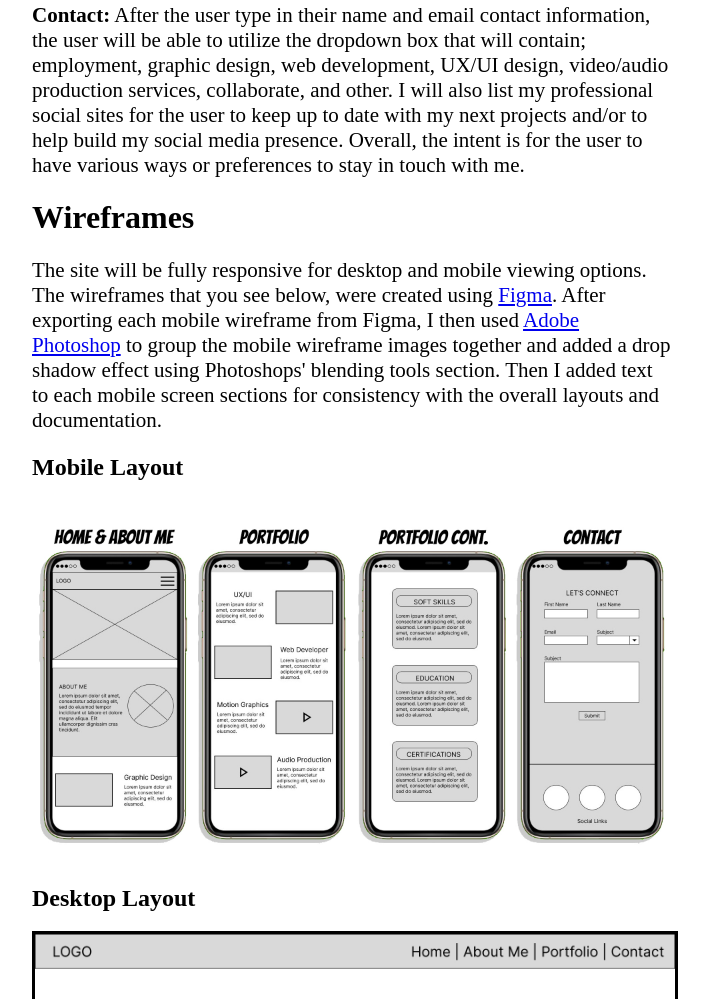
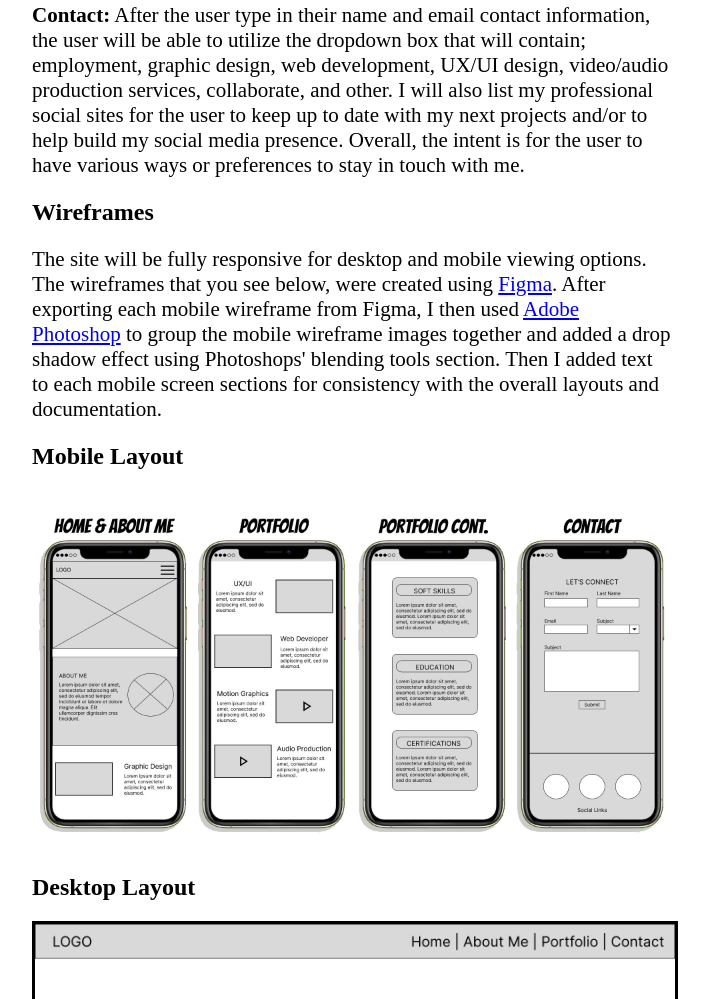
Before and after one commit to ClydeMcNeil25/pwp-clydemcneil, a plain HTML site: page public_html/documentation/milestone-2.html in a window 1280 px wide. Shown: the part 1105-2104 px from the top of the page, without its empty margins (288-997 px from the left). Drawn offline with Linux system fonts and the light colour scheme.

Commit message:
Changed Wireframes from <h1> to <h2> for consistency

```diff
--- a/public_html/documentation/milestone-2.html
+++ b/public_html/documentation/milestone-2.html
@@ -24,8 +24,8 @@
 
             <p><strong>Contact:</strong> After the user type in their name and email contact information, the user will be able to utilize the dropdown box that will contain; employment, graphic design,  web development, UX/UI design, video/audio production services, collaborate, and other. I will also list my professional social sites for the user to keep up to date with my next projects and/or to help build my social media presence. Overall, the intent is for the user to have various ways or preferences to stay in touch with me.</p>
 
-    <h1>Wireframes</h1>
-        <p>The site will be fully responsive for desktop and mobile viewing options. The wireframes that you see below, were created using <a href="https://www.figma.com">Figma</a>. After exporting each mobile wireframe from Figma, I then used <a href="https://www.adobe.com/products/photoshop.html">Adobe Photoshop</a> to group the mobile wireframe images together and added a drop shadow effect using Photoshops' blending tools section. Then I added text to each mobile screen sections for consistency with the overall layouts and documentation.</p>
+        <h2>Wireframes</h2>
+            <p>The site will be fully responsive for desktop and mobile viewing options. The wireframes that you see below, were created using <a href="https://www.figma.com">Figma</a>. After exporting each mobile wireframe from Figma, I then used <a href="https://www.adobe.com/products/photoshop.html">Adobe Photoshop</a> to group the mobile wireframe images together and added a drop shadow effect using Photoshops' blending tools section. Then I added text to each mobile screen sections for consistency with the overall layouts and documentation.</p>
 
         <h2>Mobile Layout</h2>
 
```
